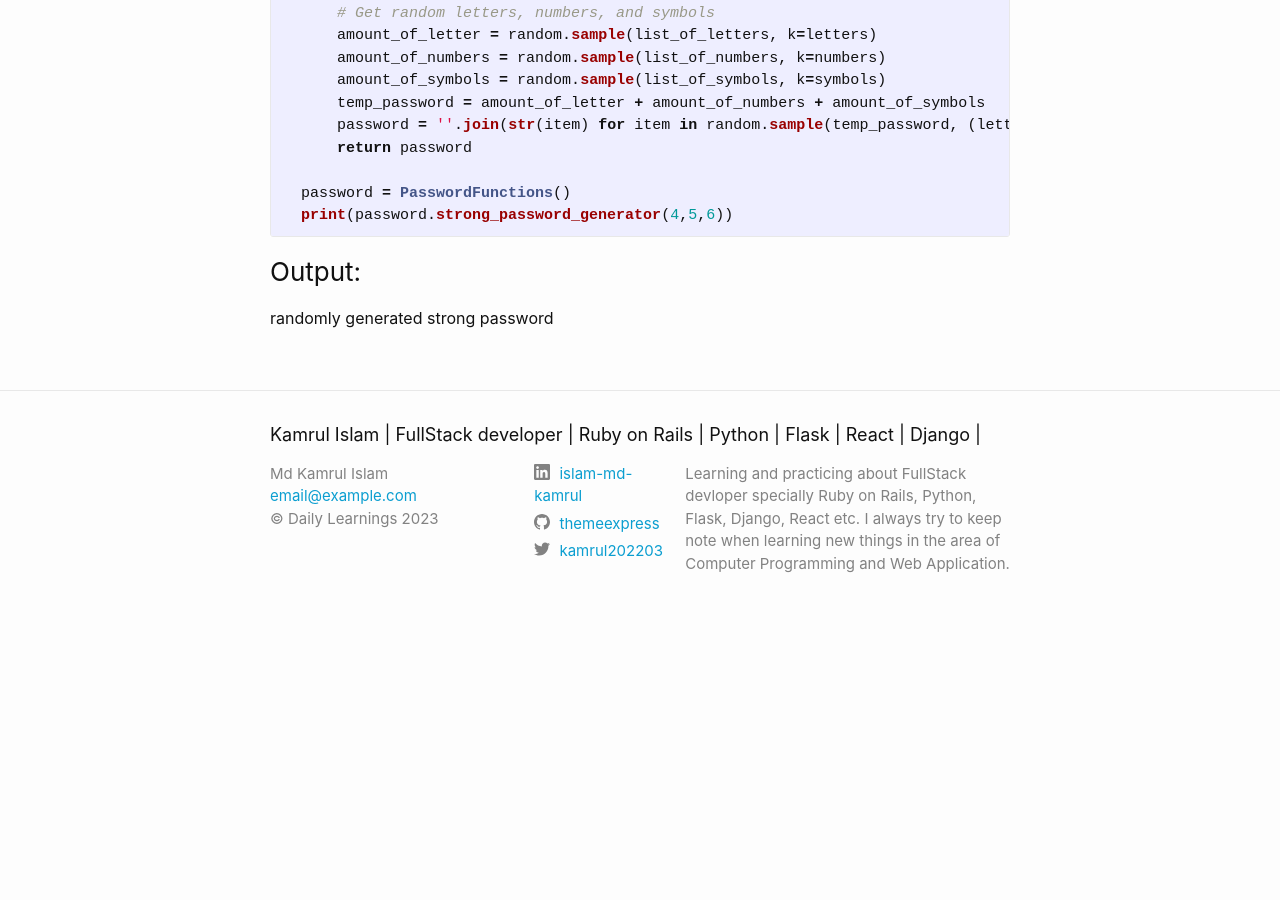
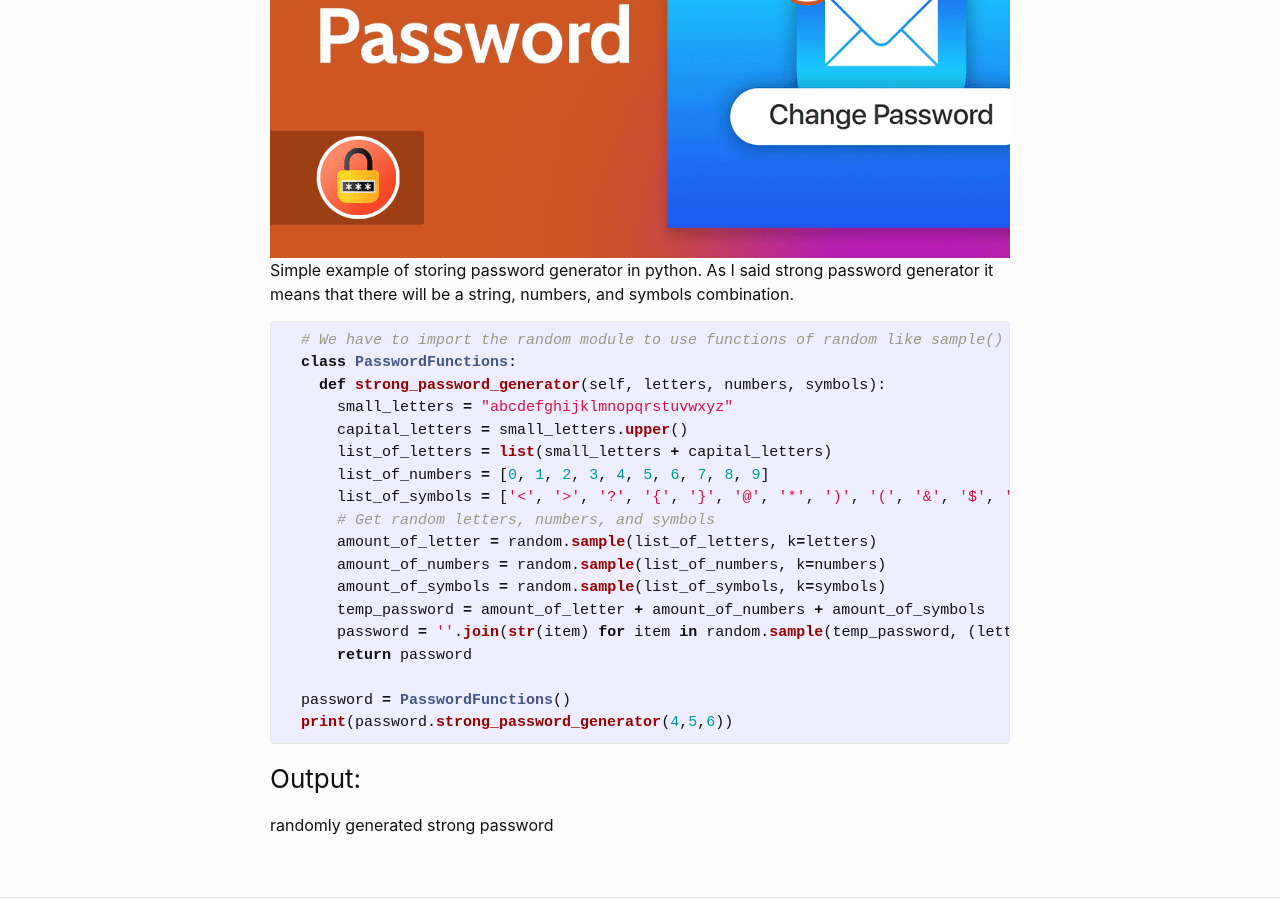
Before and after one commit to themeexpress/themeexpress.github.io, a Jekyll site: the page built from python/_posts/2023-07-16-password-generator-in-python.markdown, in a window 1280 px wide and 900 px high, scrolled down 386 px. Built offline with Jekyll 4.4.1, drawn with Linux system fonts in a browser that asks for light colours; before the commit the page ends 1021 px from its top, so only the background shows below that.

Commit message:
Added pictures and explanation

```diff
--- a/python/_posts/2023-07-16-password-generator-in-python.markdown
+++ b/python/_posts/2023-07-16-password-generator-in-python.markdown
@@ -4,7 +4,8 @@ title:  "Strong password generator in Python"
 date:   2023-07-16 10:10:48 +0900
 category: Python
 ---
-
+![Keypad](/python/assets/storng-password.png)
+Simple example of storing password generator in python. As I said strong password generator it means that there will be a string, numbers, and symbols combination.
 
 {% highlight python %}
   # We have to import the random module to use functions of random like sample()
```
Also changed, not shown: python/assets/storng-password.png (added).
